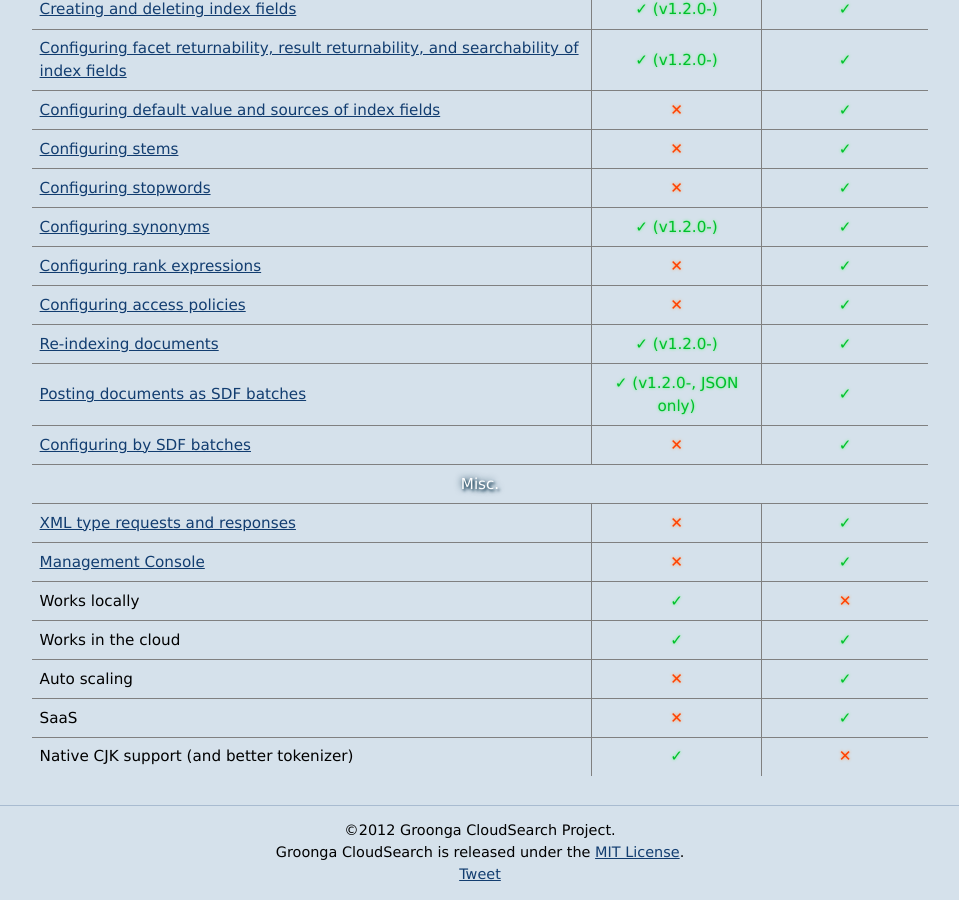
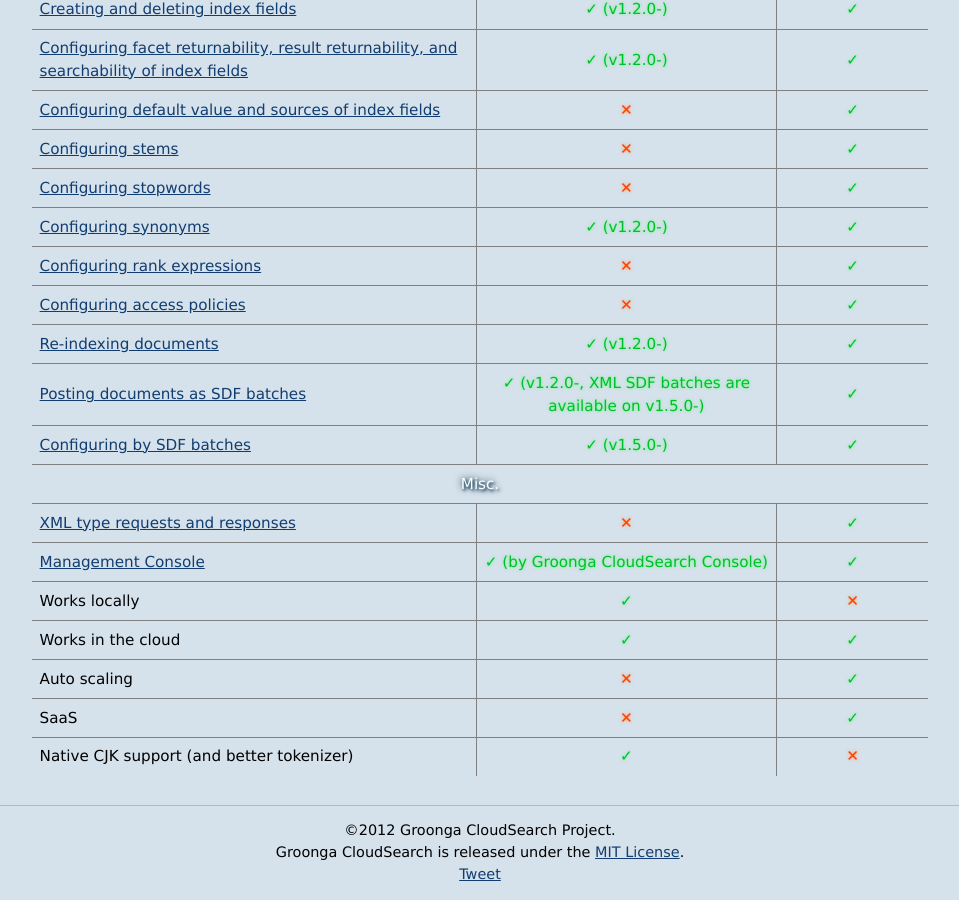
Before and after one commit to groonga/gcs.groonga.org, a Jekyll site: the page built from index.md, in a window 1280 px wide and 900 px high, scrolled down 1939 px. Shown: the whole window, without its empty margins (160-1119 px from the left). Built offline with Jekyll 4.4.1, drawn with Linux system fonts in a browser that asks for light colours; comment, search, counter and statistics services are not loaded.

Commit message:
Update functional comparison table for 1.5.0

```diff
--- a/index.md
+++ b/index.md
@@ -257,12 +257,12 @@
   </tr>
   <tr>
     <td><a href="http://docs.amazonwebservices.com/cloudsearch/latest/developerguide/CLTPostSDF.html">Posting documents as SDF batches</a></td>
-    {{ ok_with }} (v1.2.0-, JSON only){{ end }}
+    {{ ok_with }} (v1.2.0-, XML SDF batches are available on v1.5.0-){{ end }}
     {{ ok }}
   </tr>
   <tr>
     <td><a href="http://docs.amazonwebservices.com/cloudsearch/latest/developerguide/CLTConfigureFromSDF.html">Configuring by SDF batches</a></td>
-    {{ ng }}
+    {{ ok_with }} (v1.5.0-){{ end }}
     {{ ok }}
   </tr>
   </tbody>
@@ -276,7 +276,7 @@
   </tr>
   <tr>
     <td><a href="https://console.aws.amazon.com/cloudsearch/home/">Management Console</a></td>
-    {{ ng }}
+    {{ ok_with }} (by Groonga CloudSearch Console){{ end }}
     {{ ok }}
   </tr>
   <tr>
```
